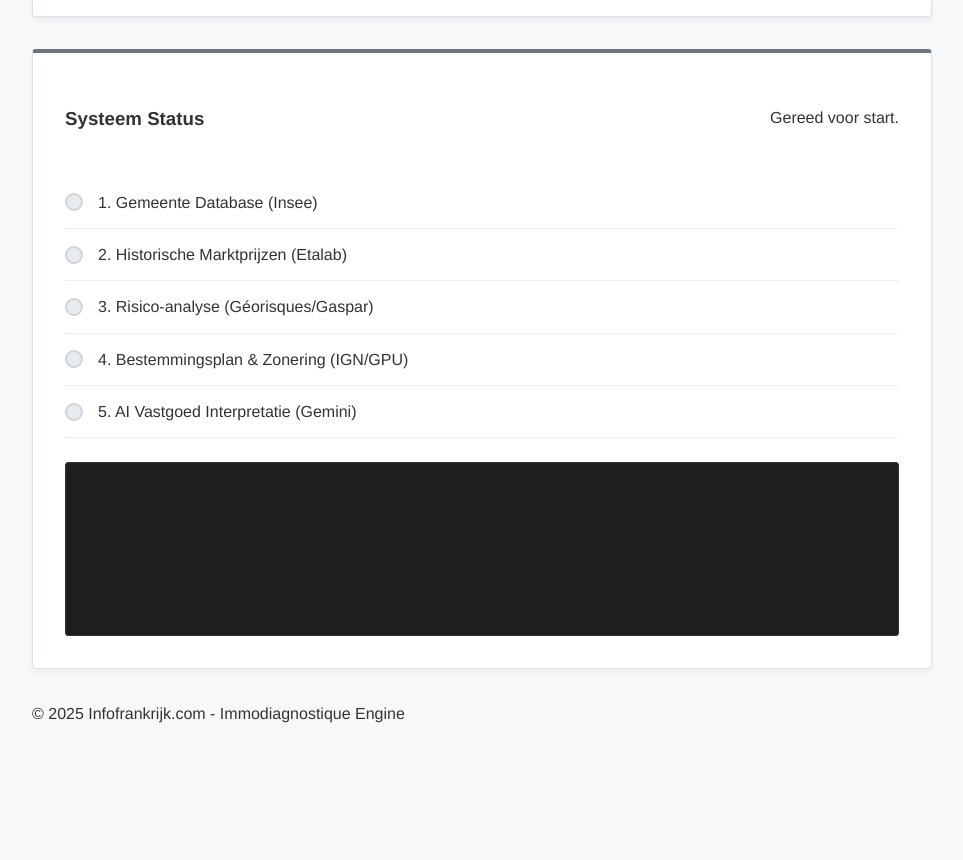
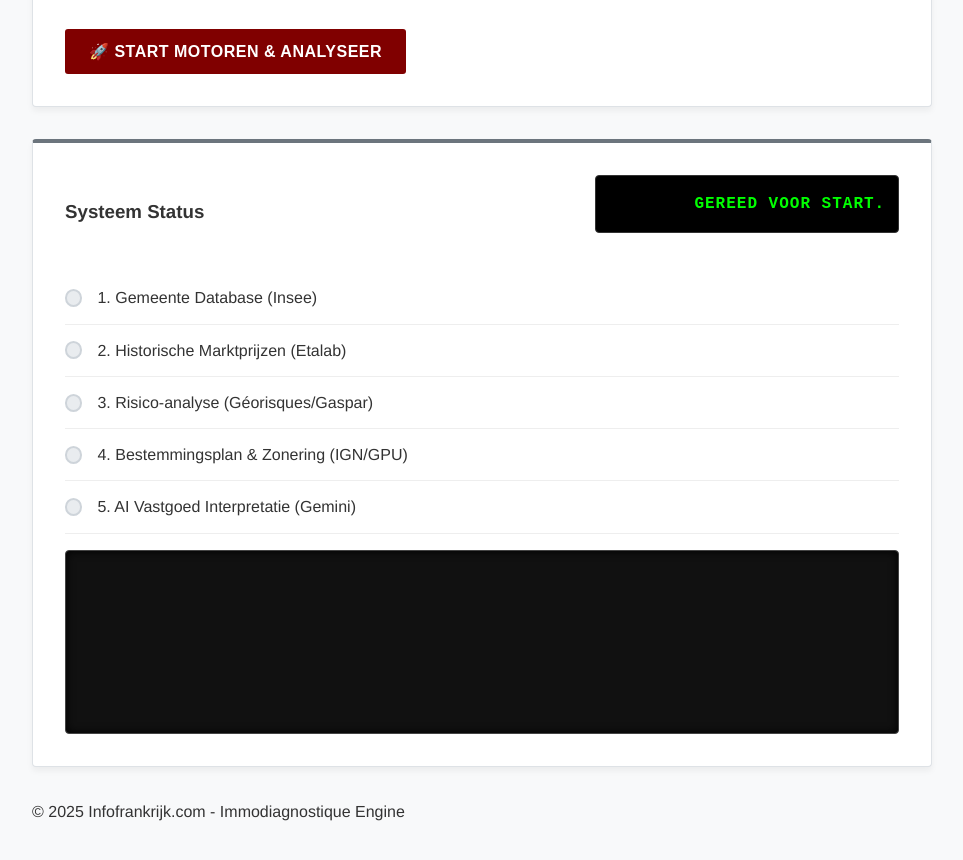
Before and after one commit to antonnoe/vastgoed-in-frankrijk, a website: page public/index.html in a window 1280 px wide. Shown: the part 1052-1912 px from the top of the page, without its empty margins (158-1121 px from the left). Before the commit the page ends 1835 px from the top, so only its background shows below. Drawn offline with Linux system fonts and the light colour scheme.

Commit message:
Add styling for radar and system status components

```diff
--- a/public/style.css
+++ b/public/style.css
@@ -204,3 +204,74 @@ hr { border: 0; border-top: 1px solid #eee; margin: 2.5rem 0; }
   border-left: 5px solid #ffecb3;
   margin-top: 3rem; font-size: 0.9rem;
 }
+/* --- RADAR & SYSTEM STATUS STYLING --- */
+
+.intro-box {
+  background: #fff0f0; /* Zeer licht bordeaux */
+  border-left: 4px solid var(--primary);
+  padding: 1rem;
+  margin-bottom: 2rem;
+  color: #555;
+}
+
+.system-status-box {
+  display: flex;
+  align-items: center;
+  background: #000;
+  color: #0f0; /* Matrix groen */
+  padding: 0.8rem;
+  border-radius: 4px;
+  font-family: "Courier New", monospace;
+  margin-bottom: 1rem;
+  border: 1px solid #333;
+}
+
+.status-text {
+  font-weight: bold;
+  text-transform: uppercase;
+  letter-spacing: 1px;
+}
+
+/* De Radar Scanner */
+.radar-scanner {
+  width: 20px;
+  height: 20px;
+  background-color: var(--danger);
+  border-radius: 50%;
+  margin-right: 15px;
+  box-shadow: 0 0 0 0 rgba(198, 40, 40, 0.7);
+  animation: pulse-red 1.5s infinite;
+}
+
+@keyframes pulse-red {
+  0% {
+    transform: scale(0.95);
+    box-shadow: 0 0 0 0 rgba(198, 40, 40, 0.7);
+  }
+  70% {
+    transform: scale(1);
+    box-shadow: 0 0 0 10px rgba(198, 40, 40, 0);
+  }
+  100% {
+    transform: scale(0.95);
+    box-shadow: 0 0 0 0 rgba(198, 40, 40, 0);
+  }
+}
+
+/* Update voor de Log Box om het "Hackerman" gevoel te geven */
+.log-box {
+  background: #111;
+  color: #00ff41;
+  font-family: "Consolas", "Monaco", monospace;
+  font-size: 0.85rem;
+  line-height: 1.4;
+  padding: 1rem;
+  border-radius: 4px;
+  height: 150px;
+  overflow-y: auto;
+  margin-top: 1rem;
+  border: 1px solid #444;
+  box-shadow: inset 0 0 10px #000;
+}
+
+.step-content { display: flex; flex-direction: column; width: 100%; }
```
